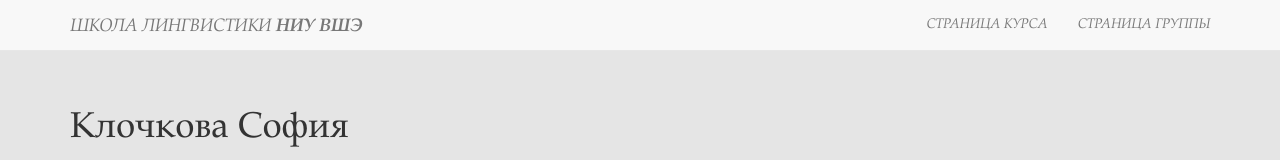
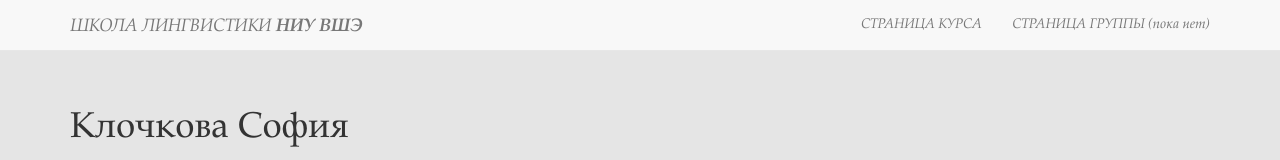
Before and after one commit to klochkovaso/lingdata, a plain HTML site: page mywebpage1/index.html in a window 1280 px wide. Shown: the top 160 px of the page. Drawn offline with nearby package versions, Linux system fonts and the light colour scheme.

Commit message:
Update index.html

```diff
--- a/mywebpage1/index.html
+++ b/mywebpage1/index.html
@@ -53,7 +53,7 @@
 				<nav class="collapse navbar-collapse" id="bs-navbar">
 					<ul class="nav navbar-nav navbar-right">
 						<li> <a href="https://github.com/olesar/lingdata"><i>СТРАНИЦА КУРСА</i></a> </li>
-						<li> <a href="https://lingvocodes.github.io/HSEinfo/ba-ling-2021/latin_2.html"><i>СТРАНИЦА ГРУППЫ</i></a> </li>
+						<li> <a href="https://lingvocodes.github.io/HSEinfo/ba-ling-2021/latin_2.html"><i>СТРАНИЦА ГРУППЫ (пока нет)</i></a> </li>
 					</ul>
 				</nav>
 			</div>
```
